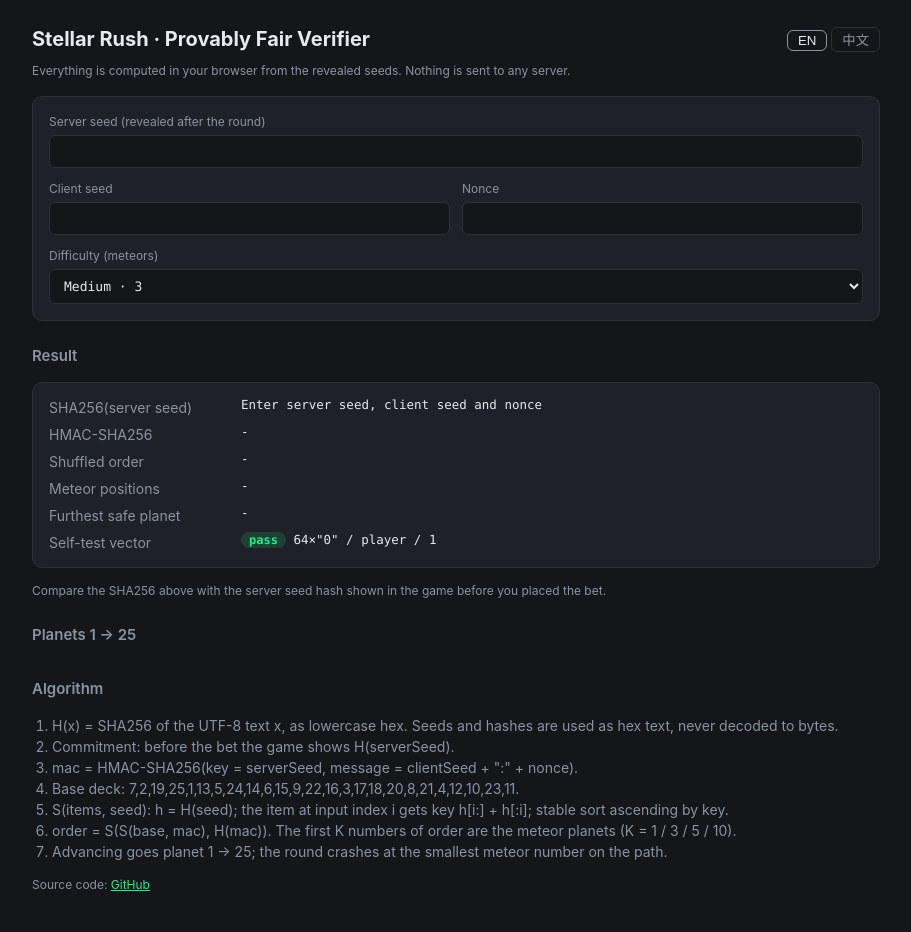
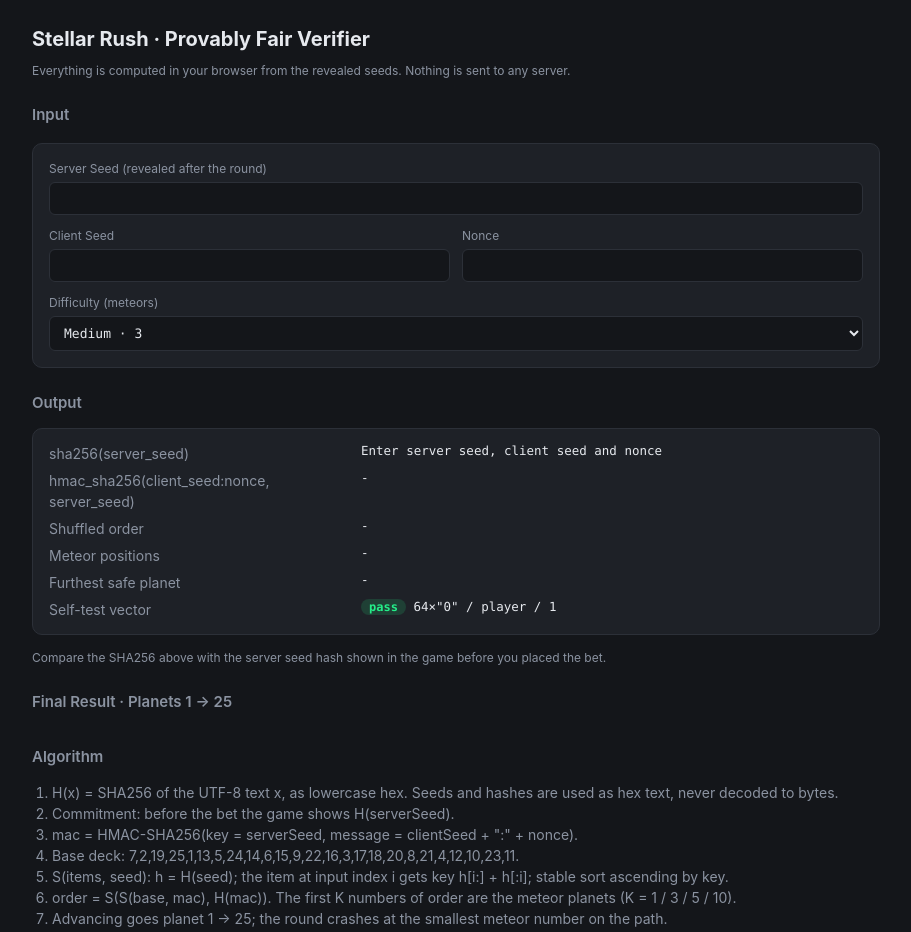
Before and after one commit to khanhmanhphan58-ops/originals-verify, a plain HTML site: page stellar_rush.html in a window 1280 px wide. Shown: the top 932 px of the page, without its empty margins (184-1095 px from the left). Drawn offline with Linux system fonts and the light colour scheme.

Commit message:
English-only verifier, BC-style Input/Output/Final Result sections
Co-authored-by: Cursor <cursoragent@cursor.com>

```diff
--- a/stellar_rush.html
+++ b/stellar_rush.html
@@ -8,19 +8,17 @@
 <style>
   :root { --bg: #14161a; --panel: #1e2127; --line: #2c3038; --text: #e6e9ee; --muted: #8b93a1; --ok: #24ee89; --bad: #ff5d73; --mine: #ff8a1e; }
   * { box-sizing: border-box; }
-  body { margin: 0; background: var(--bg); color: var(--text); font: 14px/1.5 -apple-system, BlinkMacSystemFont, "Segoe UI", Roboto, "PingFang SC", "Microsoft YaHei", sans-serif; }
+  body { margin: 0; background: var(--bg); color: var(--text); font: 14px/1.5 -apple-system, BlinkMacSystemFont, "Segoe UI", Roboto, sans-serif; }
   main { max-width: 880px; margin: 0 auto; padding: 24px 16px 48px; }
   header { display: flex; justify-content: space-between; align-items: center; gap: 12px; flex-wrap: wrap; }
   h1 { font-size: 20px; margin: 0; }
   h2 { font-size: 15px; margin: 24px 0 8px; color: var(--muted); font-weight: 600; }
   a { color: var(--ok); }
-  .lang button { background: none; border: 1px solid var(--line); color: var(--muted); border-radius: 6px; padding: 2px 10px; cursor: pointer; }
-  .lang button[aria-pressed="true"] { color: var(--text); border-color: var(--muted); }
   form { display: grid; grid-template-columns: 1fr 1fr; gap: 12px; background: var(--panel); border: 1px solid var(--line); border-radius: 10px; padding: 16px; margin-top: 16px; }
   label { display: grid; gap: 4px; color: var(--muted); font-size: 12px; }
   label.wide { grid-column: 1 / -1; }
   input, select { width: 100%; background: var(--bg); color: var(--text); border: 1px solid var(--line); border-radius: 6px; padding: 8px 10px; font: 13px ui-monospace, SFMono-Regular, Menlo, monospace; }
-  .kv { display: grid; grid-template-columns: 180px 1fr; gap: 6px 12px; background: var(--panel); border: 1px solid var(--line); border-radius: 10px; padding: 14px 16px; }
+  .kv { display: grid; grid-template-columns: 300px 1fr; gap: 6px 12px; background: var(--panel); border: 1px solid var(--line); border-radius: 10px; padding: 14px 16px; }
   .kv dt { color: var(--muted); }
   .kv dd { margin: 0; font: 12.5px ui-monospace, SFMono-Regular, Menlo, monospace; word-break: break-all; }
   .grid { display: grid; grid-template-columns: repeat(25, minmax(0, 1fr)); gap: 4px; }
@@ -39,50 +37,50 @@
 <body>
 <main>
   <header>
-    <h1 data-i18n="title">Stellar Rush · Provably Fair Verifier</h1>
-    <div class="lang"><button type="button" data-lang="en">EN</button> <button type="button" data-lang="zh">中文</button></div>
+    <h1>Stellar Rush · Provably Fair Verifier</h1>
   </header>
-  <p class="note" data-i18n="intro">Everything is computed in your browser from the revealed seeds. Nothing is sent to any server.</p>
+  <p class="note">Everything is computed in your browser from the revealed seeds. Nothing is sent to any server.</p>
 
+  <h2>Input</h2>
   <form id="form" autocomplete="off">
-    <label class="wide"><span data-i18n="serverSeed">Server seed (revealed after the round)</span><input id="s" spellcheck="false" /></label>
-    <label><span data-i18n="clientSeed">Client seed</span><input id="c" spellcheck="false" /></label>
-    <label><span data-i18n="nonce">Nonce</span><input id="n" inputmode="numeric" /></label>
-    <label class="wide"><span data-i18n="difficulty">Difficulty (meteors)</span>
+    <label class="wide"><span>Server Seed (revealed after the round)</span><input id="s" spellcheck="false" /></label>
+    <label><span>Client Seed</span><input id="c" spellcheck="false" /></label>
+    <label><span>Nonce</span><input id="n" inputmode="numeric" /></label>
+    <label class="wide"><span>Difficulty (meteors)</span>
       <select id="d">
-        <option value="1" data-i18n="d1">Easy · 1</option>
-        <option value="3" data-i18n="d3" selected>Medium · 3</option>
-        <option value="5" data-i18n="d5">Hard · 5</option>
-        <option value="10" data-i18n="d10">Daredevil · 10</option>
+        <option value="1">Easy · 1</option>
+        <option value="3" selected>Medium · 3</option>
+        <option value="5">Hard · 5</option>
+        <option value="10">Daredevil · 10</option>
       </select>
     </label>
   </form>
 
-  <h2 data-i18n="result">Result</h2>
+  <h2>Output</h2>
   <dl class="kv">
-    <dt data-i18n="hash">SHA256(server seed)</dt><dd id="o-hash">-</dd>
-    <dt>HMAC-SHA256</dt><dd id="o-hmac">-</dd>
-    <dt data-i18n="order">Shuffled order</dt><dd id="o-order">-</dd>
-    <dt data-i18n="mines">Meteor positions</dt><dd id="o-mines">-</dd>
-    <dt data-i18n="maxSafe">Furthest safe planet</dt><dd id="o-safe">-</dd>
-    <dt data-i18n="selfTest">Self-test vector</dt><dd id="o-test">-</dd>
+    <dt>sha256(server_seed)</dt><dd id="o-hash">-</dd>
+    <dt>hmac_sha256(client_seed:nonce, server_seed)</dt><dd id="o-hmac">-</dd>
+    <dt>Shuffled order</dt><dd id="o-order">-</dd>
+    <dt>Meteor positions</dt><dd id="o-mines">-</dd>
+    <dt>Furthest safe planet</dt><dd id="o-safe">-</dd>
+    <dt>Self-test vector</dt><dd id="o-test">-</dd>
   </dl>
-  <p class="note" data-i18n="hashNote">Compare the SHA256 above with the server seed hash shown in the game before you placed the bet.</p>
+  <p class="note">Compare the SHA256 above with the server seed hash shown in the game before you placed the bet.</p>
 
-  <h2 data-i18n="board">Planets 1 → 25</h2>
+  <h2>Final Result · Planets 1 → 25</h2>
   <div class="grid" id="grid"></div>
 
-  <h2 data-i18n="algo">Algorithm</h2>
+  <h2>Algorithm</h2>
   <ol>
-    <li data-i18n="a1">H(x) = SHA256 of the UTF-8 text x, as lowercase hex. Seeds and hashes are used as hex text, never decoded to bytes.</li>
-    <li data-i18n="a2">Commitment: before the bet the game shows H(serverSeed).</li>
-    <li data-i18n="a3">mac = HMAC-SHA256(key = serverSeed, message = clientSeed + ":" + nonce).</li>
-    <li data-i18n="a4">Base deck: 7,2,19,25,1,13,5,24,14,6,15,9,22,16,3,17,18,20,8,21,4,12,10,23,11.</li>
-    <li data-i18n="a5">S(items, seed): h = H(seed); the item at input index i gets key h[i:] + h[:i]; stable sort ascending by key.</li>
-    <li data-i18n="a6">order = S(S(base, mac), H(mac)). The first K numbers of order are the meteor planets (K = 1 / 3 / 5 / 10).</li>
-    <li data-i18n="a7">Advancing goes planet 1 → 25; the round crashes at the smallest meteor number on the path.</li>
+    <li>H(x) = SHA256 of the UTF-8 text x, as lowercase hex. Seeds and hashes are used as hex text, never decoded to bytes.</li>
+    <li>Commitment: before the bet the game shows H(serverSeed).</li>
+    <li>mac = HMAC-SHA256(key = serverSeed, message = clientSeed + ":" + nonce).</li>
+    <li>Base deck: 7,2,19,25,1,13,5,24,14,6,15,9,22,16,3,17,18,20,8,21,4,12,10,23,11.</li>
+    <li>S(items, seed): h = H(seed); the item at input index i gets key h[i:] + h[:i]; stable sort ascending by key.</li>
+    <li>order = S(S(base, mac), H(mac)). The first K numbers of order are the meteor planets (K = 1 / 3 / 5 / 10).</li>
+    <li>Advancing goes planet 1 → 25; the round crashes at the smallest meteor number on the path.</li>
   </ol>
-  <p class="note"><span data-i18n="source">Source code:</span> <a id="src" href="./" target="_blank" rel="noopener">GitHub</a></p>
+  <p class="note"><span>Source code:</span> <a id="src" href="./" target="_blank" rel="noopener">GitHub</a></p>
 </main>
 
 <script>
@@ -93,27 +91,9 @@ const TEST = {
   hmac: "a5cc98019fd868cb14c284b145eba9f1bbbd04eb58c56c6d7a7ea06eebea5100",
   order: "7,19,11,17,20,12,2,25,14,6,3,4,21,10,8,9,15,18,23,22,16,1,5,24,13",
 };
-const I18N = {
-  zh: {
-    title: "星际冲刺 · 可证明公平校验", intro: "所有计算都在你的浏览器里用已揭晓的种子完成，不会发送到任何服务器。",
-    serverSeed: "服务端种子（本局结束后揭晓）", clientSeed: "客户端种子", nonce: "Nonce", difficulty: "难度（陨石数）",
-    result: "结果", hash: "SHA256(服务端种子)", order: "洗牌结果", mines: "陨石位置", maxSafe: "最远安全星球", selfTest: "自检向量",
-    hashNote: "请把上面的 SHA256 与下注前游戏里显示的服务端种子哈希对比，二者应完全一致。",
-    board: "星球 1 → 25", algo: "算法",
-    a1: "H(x) 表示对 UTF-8 文本 x 做 SHA256，输出小写 hex 文本。种子与哈希都按 hex 文本使用，不解码为字节。",
-    a2: "承诺：下注前游戏展示 H(serverSeed)。",
-    a3: "mac = HMAC-SHA256(key = serverSeed, message = clientSeed + \":\" + nonce)。",
-    a4: "基础排列：7,2,19,25,1,13,5,24,14,6,15,9,22,16,3,17,18,20,8,21,4,12,10,23,11。",
-    a5: "S(items, seed)：h = H(seed)；输入索引为 i 的元素以 h[i:] + h[:i] 为 key，按 key 稳定升序排序。",
-    a6: "order = S(S(base, mac), H(mac))。order 的前 K 个数就是陨石所在星球（K = 1 / 3 / 5 / 10）。",
-    a7: "从 1 号星球向 25 号推进，路径上遇到的最小陨石编号即爆炸位置。",
-    source: "源代码：", d1: "简易 · 1", d3: "中型 · 3", d5: "硬质 · 5", d10: "勇者挑战 · 10", pass: "通过", fail: "失败", none: "无（可走完全程）", enter: "请输入服务端种子、客户端种子和 Nonce",
-  },
-  en: { pass: "pass", fail: "fail", none: "none (all planets safe)", enter: "Enter server seed, client seed and nonce" },
-};
-let lang = "en";
+const TEXT = { pass: "pass", fail: "fail", none: "none (all planets safe)", enter: "Enter server seed, client seed and nonce" };
 const $ = (id) => document.getElementById(id);
-const t = (key) => I18N[lang][key] ?? I18N.en[key] ?? key;
+const t = (key) => TEXT[key] ?? key;
 const enc = new TextEncoder();
 const hex = (buf) => Array.from(new Uint8Array(buf), (b) => b.toString(16).padStart(2, "0")).join("");
 
@@ -173,19 +153,6 @@ async function selfTest() {
   $("o-test").innerHTML = `<span class="badge ${ok ? "ok" : "bad"}">${t(ok ? "pass" : "fail")}</span> <code>64×"0" / player / 1</code>`;
 }
 
-function setLang(next) {
-  lang = next;
-  document.documentElement.lang = next === "zh" ? "zh-CN" : "en";
-  document.querySelectorAll("[data-i18n]").forEach((el) => {
-    if (!el.dataset.en) el.dataset.en = el.textContent;
-    el.textContent = next === "zh" ? I18N.zh[el.dataset.i18n] ?? el.dataset.en : el.dataset.en;
-  });
-  document.querySelectorAll("[data-lang]").forEach((b) => b.setAttribute("aria-pressed", String(b.dataset.lang === next)));
-  document.title = document.querySelector("h1").textContent;
-  selfTest();
-  render();
-}
-
 const q = new URLSearchParams(location.search);
 $("s").value = q.get("s") || "";
 $("c").value = q.get("c") || "";
@@ -194,8 +161,8 @@ if (["1", "3", "5", "10"].includes(q.get("d"))) $("d").value = q.get("d");
 const repo = document.querySelector('meta[name="source-repo"]');
 if (repo) $("src").href = repo.content;
 $("form").addEventListener("input", render);
-document.querySelectorAll("[data-lang]").forEach((b) => b.addEventListener("click", () => setLang(b.dataset.lang)));
-setLang(q.get("lang") === "zh" || (!q.get("lang") && navigator.language.startsWith("zh")) ? "zh" : "en");
+selfTest();
+render();
 </script>
 </body>
 </html>
```
Also changed, not shown: 1 other file.
